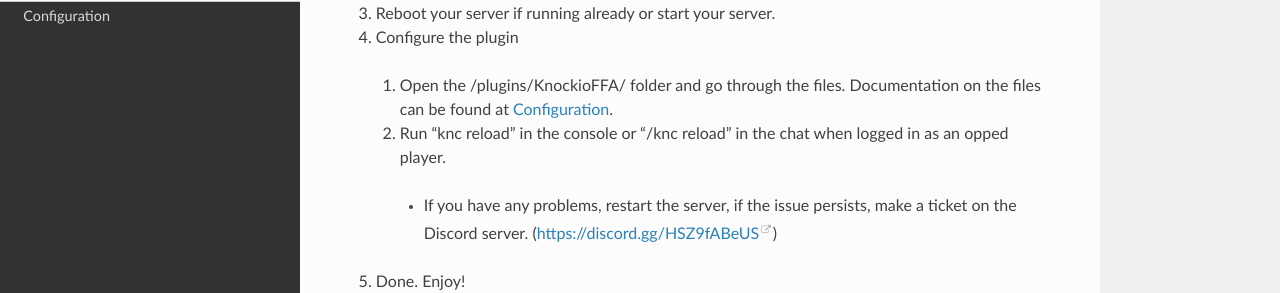
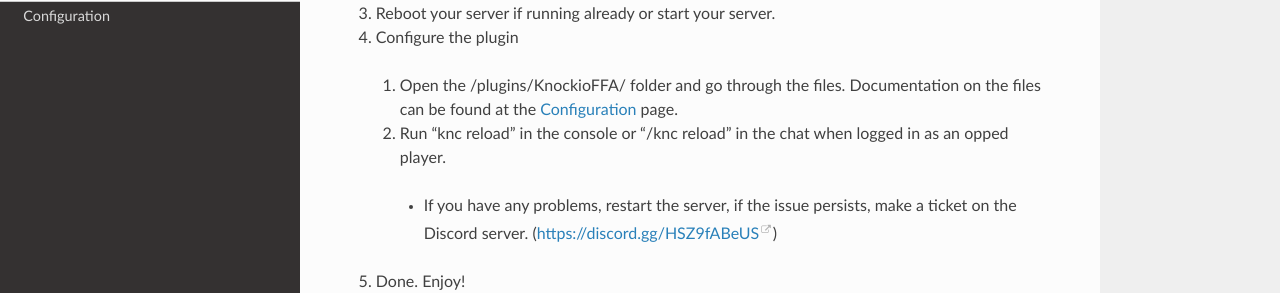
Before and after one commit to JustLeader69420/KnockioFFAdocs, a Sphinx documentation site: the page built from docs/source/installation.rst, in a window 1280 px wide. Shown: the part 370-663 px from the top of the page. Built offline with Sphinx 7.4.7 and the Read the Docs theme 2.0.0, drawn with Linux system fonts in a browser that asks for light colours.

Commit message:
Eye pleasing = true

```diff
--- a/docs/source/installation.rst
+++ b/docs/source/installation.rst
@@ -16,7 +16,7 @@ After buying...
 3. Reboot your server if running already or start your server.
 
 4. Configure the plugin
-  1. Open the /plugins/KnockioFFA/ folder and go through the files. Documentation on the files can be found at :doc:`configuration`.
+  1. Open the /plugins/KnockioFFA/ folder and go through the files. Documentation on the files can be found at the :doc:`configuration` page.
   2. Run "knc reload" in the console or "/knc reload" in the chat when logged in as an opped player.
     - If you have any problems, restart the server, if the issue persists, make a ticket on the Discord server. (|Discord|)
 
```
